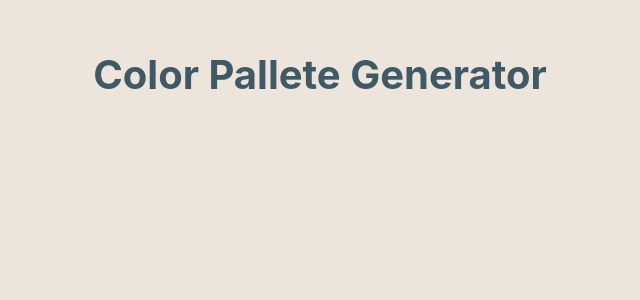
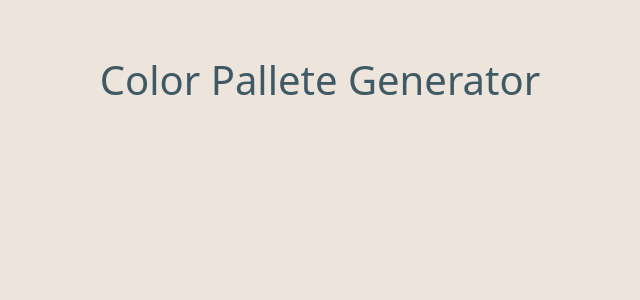
Before and after one commit to sherryliao21/react-color-pallete-generator, a React (Create React App) app: page / in a window 1280 px wide. Shown: the top 300 px of the page, without its empty margins (320-960 px from the left). Built offline with nearby package versions, Linux system fonts and the light colour scheme.

Commit message:
feat: set up tailwind css config

```diff
--- /dev/null
+++ b/craco.config.js
@@ -0,0 +1,11 @@
+// craco.config.js
+module.exports = {
+  style: {
+    postcss: {
+      plugins: [
+        require('tailwindcss'),
+        require('autoprefixer'),
+      ],
+    },
+  },
+}
--- a/src/index.css
+++ b/src/index.css
@@ -1,13 +1,7 @@
-body {
-  margin: 0;
-  font-family: -apple-system, BlinkMacSystemFont, 'Segoe UI', 'Roboto', 'Oxygen',
-    'Ubuntu', 'Cantarell', 'Fira Sans', 'Droid Sans', 'Helvetica Neue',
-    sans-serif;
-  -webkit-font-smoothing: antialiased;
-  -moz-osx-font-smoothing: grayscale;
+@tailwind base;
+@tailwind components;
+@tailwind utilities;
+
+@layer components {
+
 }
-
-code {
-  font-family: source-code-pro, Menlo, Monaco, Consolas, 'Courier New',
-    monospace;
-}
--- /dev/null
+++ b/tailwind.config.js
@@ -0,0 +1,11 @@
+module.exports = {
+  purge: ['./src/**/*.{js,jsx,ts,tsx}', './public/index.html'],
+  darkMode: false, // or 'media' or 'class'
+  theme: {
+    extend: {},
+  },
+  variants: {
+    extend: {},
+  },
+  plugins: [],
+}
```
Also changed, not shown: package.json (+9 -3 lines), 1 other file (tests, documents, lock files or other folders).
